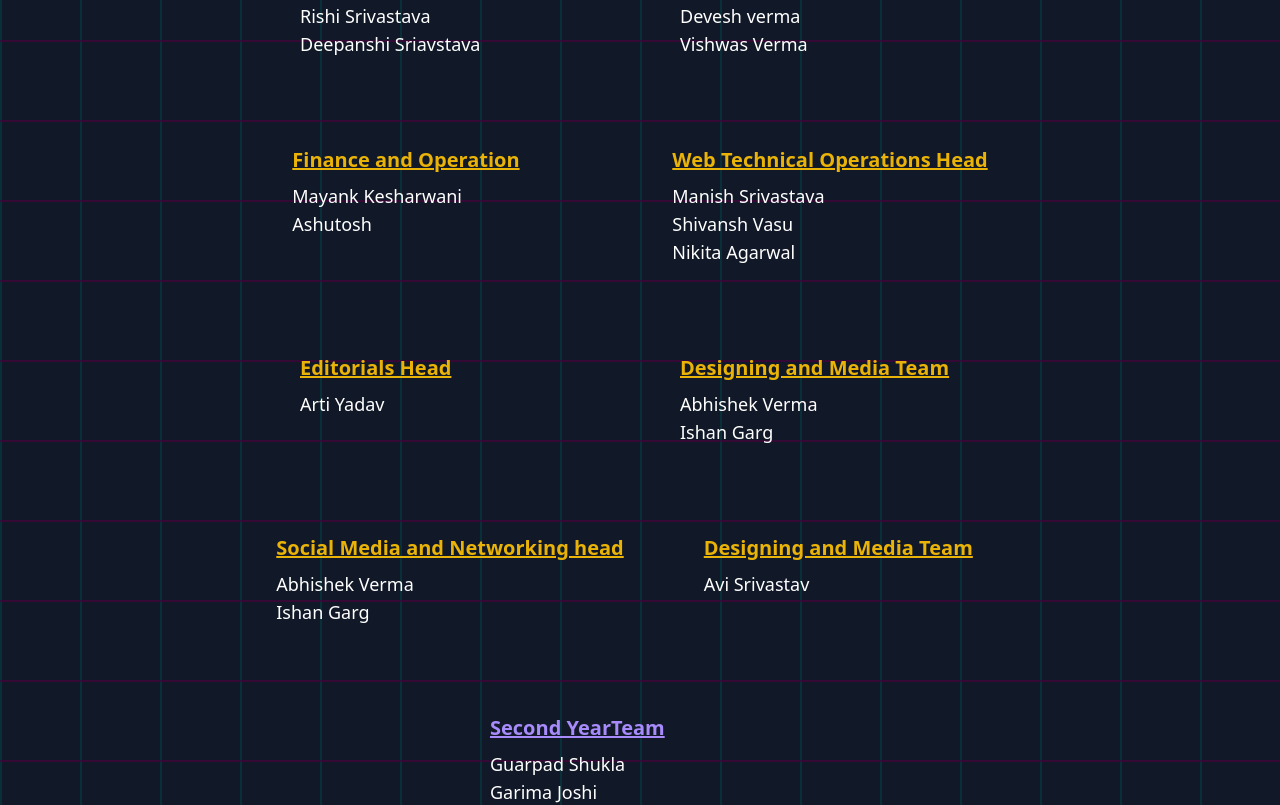
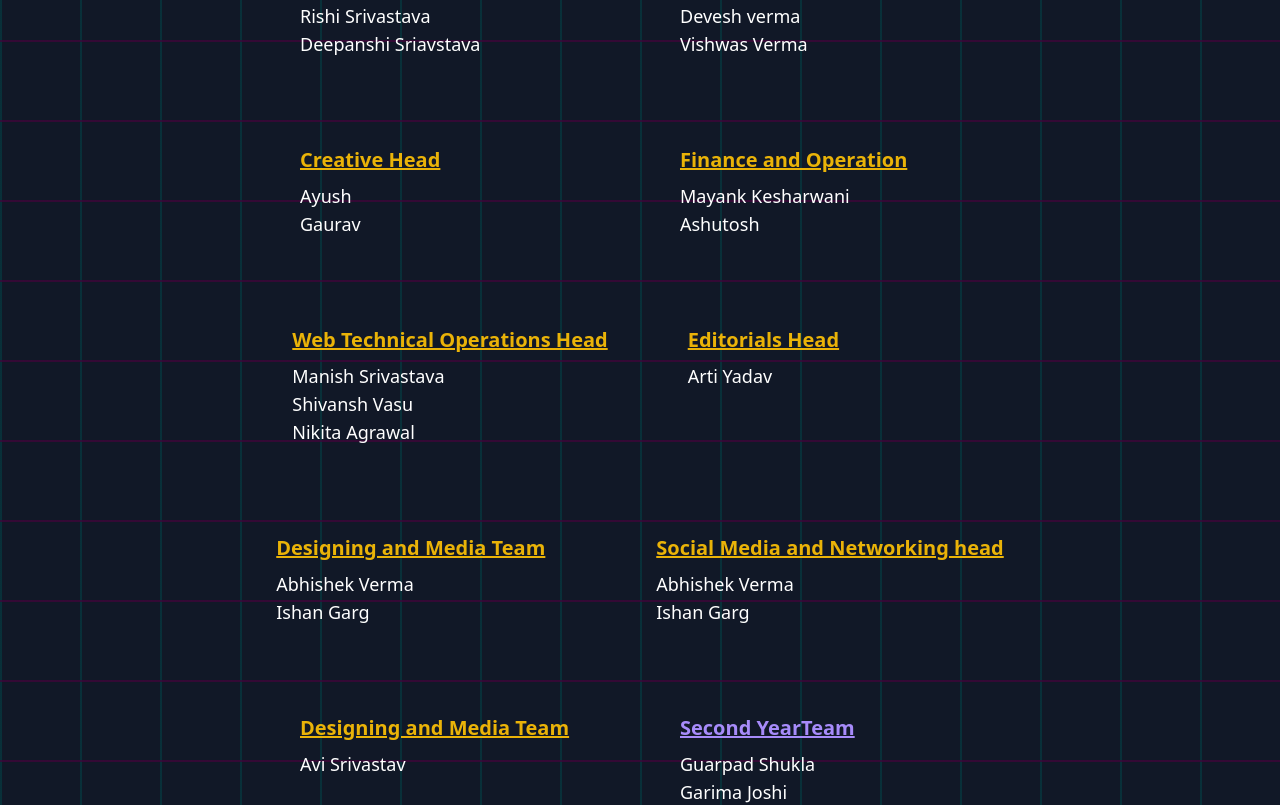
Before and after one commit to anurag-327/IISF_Avinya, a React (Vite) app in the folder front/: page /iisf in a window 1280 px wide. Shown: the part 2840-3645 px from the top of the page. Built offline with nearby package versions, Linux system fonts and the light colour scheme.

Commit message:
updated contact us and teams info

```diff
--- a/front/src/Components/ContactUs.jsx
+++ b/front/src/Components/ContactUs.jsx
@@ -25,8 +25,8 @@ const ContactUs = () => {
           <div className="flex gap-4 justify-start items-center">
               <Phone size={46} color="#ffffff"  />
               <div className="flex-col flex justify-center items-center">
-                  <span  >+91 9170702211</span>
                   <span>+91 8052624088</span>
+                  <span>+91 7607013887</span>
               </div>
           </div>
           <div className="flex gap-4 justify-start items-center">
--- a/front/src/Pages/Iisf.jsx
+++ b/front/src/Pages/Iisf.jsx
@@ -3,7 +3,7 @@ import Navbar from '../Components/Navbar'
 import Footer from "../Components/Footer"
 import Logo from "../assets/Images/Logo/IISF_LOGO.png"
 import { InstagramLogo, TwitterLogo, FacebookLogo ,LinkedinLogo,Envelope} from "phosphor-react";
-import {facultymembers,socialmediaandnetworkinghead,coreteammember,finalyear,eventmanagement,publicrelation,webdevelopement,rwa,thirdyearcoordinator,brandmarketing,planningandmanagement,financeandopearation,webtechnicaloperationshead,editorialhead,designingandmediateam,secondyear,researchandcorporatesteam} from "../assets/data/Team"
+import {creativehead,facultymembers,socialmediaandnetworkinghead,coreteammember,finalyear,eventmanagement,publicrelation,webdevelopement,rwa,thirdyearcoordinator,brandmarketing,planningandmanagement,financeandopearation,webtechnicaloperationshead,editorialhead,designingandmediateam,secondyear,researchandcorporatesteam} from "../assets/data/Team"
 const About = () => {
   return (
     <>
@@ -104,6 +104,7 @@ const About = () => {
                         }
                         </ul>
                     </div>
+
                     <div className='min-w-[300px]'>
                         <ul>
                         <h2 className='text-xl my-2 underline font-semibold text-yellow-500'>Research Wing</h2>
@@ -137,6 +138,15 @@ const About = () => {
                         {
 
                           planningandmanagement.map((item,index) => <li key={index}>{item}</li>)
+                        }
+                        </ul>
+                    </div>
+                    <div className='min-w-[300px]'>
+                        <ul>
+                        <h2 className='text-xl my-2 underline font-semibold text-yellow-500'>Creative Head</h2>
+                        {
+
+                           creativehead.map((item,index) => <li key={index}>  {item}</li>)
                         }
                         </ul>
                     </div>
--- a/front/src/assets/data/Team.js
+++ b/front/src/assets/data/Team.js
@@ -40,11 +40,12 @@ const rwa=[
    "Shreya Gupta",
    "Ankit Pathak",
 ]
+const creativehead=["Ayush","Gaurav"]
 const thirdyearcoordinator=["Amitesh Singh","Anjali Khatri"]
 const brandmarketing=["Rishi Srivastava","Deepanshi Sriavstava"]
 const planningandmanagement=["Devesh verma","Vishwas Verma",]
 const financeandopearation=["Mayank Kesharwani","Ashutosh"]
-const webtechnicaloperationshead=["Manish Srivastava","Shivansh Vasu","Nikita Agarwal"]
+const webtechnicaloperationshead=["Manish Srivastava","Shivansh Vasu","Nikita Agrawal"]
 const editorialhead=["Arti Yadav"]
 const designingandmediateam=["Abhishek Verma","Ishan Garg"]
 const socialmediaandnetworkinghead=["Abhishek Verma","Ishan Garg"]
@@ -73,6 +74,7 @@ const secondyear=[
 "Ashwani",
 "Shivanshi",
 "Sarthak Pandey",
+"Muskan"
 ]
 
-export{facultymembers,coreteammember,finalyear,eventmanagement,publicrelation,socialmediaandnetworkinghead,webdevelopement,rwa,thirdyearcoordinator,brandmarketing,planningandmanagement,financeandopearation,webtechnicaloperationshead,editorialhead,designingandmediateam,secondyear,researchandcorporatesteam}
+export{facultymembers,creativehead,coreteammember,finalyear,eventmanagement,publicrelation,socialmediaandnetworkinghead,webdevelopement,rwa,thirdyearcoordinator,brandmarketing,planningandmanagement,financeandopearation,webtechnicaloperationshead,editorialhead,designingandmediateam,secondyear,researchandcorporatesteam}
```
